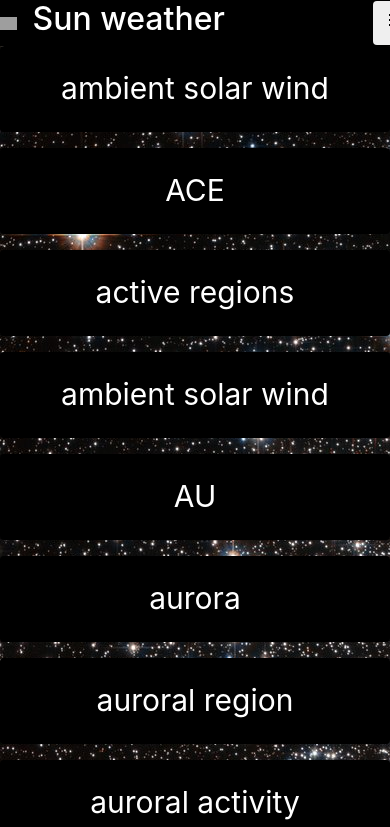
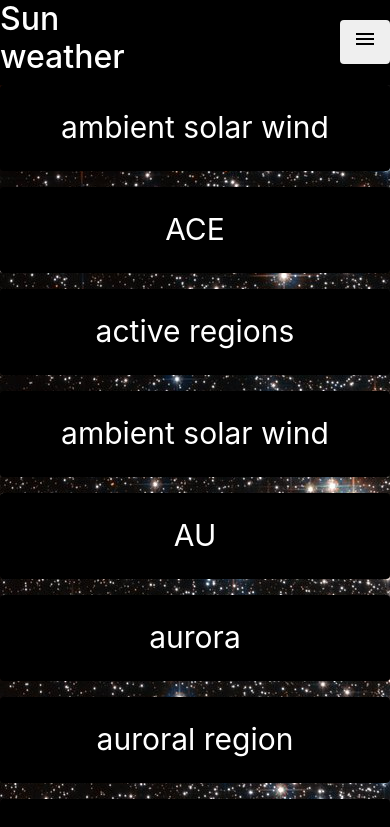
Before and after one commit to karinemalghem/SunWeather-1, an Angular app: page /glossaire in a window 390 px wide. Shown: the top 827 px of the page. Built offline with nearby package versions, Linux system fonts and the light colour scheme; grey boxes are pictures that could not be loaded.

Commit message:
Menu buger op

```diff
--- a/src/app/navbar/navbar.component.css
+++ b/src/app/navbar/navbar.component.css
@@ -1,7 +1,7 @@
 .bg-black {
-    background-color: #000000;
+    background-color: #000;
 }
 
-.link:hover {
-    background-color: #FF8F35;
+.dropdown-item:hover {
+    background-color: #000;
 }
--- a/src/app/navbar/navbar.component.html
+++ b/src/app/navbar/navbar.component.html
@@ -1,9 +1,9 @@
 <div class="container-fluid pl-0 pr-0">
   <nav class="navbar navbar-expand-sm bg-black pl-0 pr-0 pt-0 pb-0">
-    <img class="pl-0 col-1" src="https://images-assets.nasa.gov/image/GSFC_20171208_Archive_e001661/GSFC_20171208_Archive_e001661~small.jpg"  alt="">
+    <img class="pl-0 col-1 d-none d-md-none d-lg-block" src="https://images-assets.nasa.gov/image/GSFC_20171208_Archive_e001661/GSFC_20171208_Archive_e001661~small.jpg"  alt="">
 
 <!-- menu grand ecran Start -->
-    <ul class="navbar-nav justify-content-center col-10">
+    <ul class="navbar-nav justify-content-center col-6 col-md-8 col-lg-10">
       <h2 class="d-lg-none d-md-block text-white">Sun weather</h2>
       <li class="nav-item d-none d-md-none d-lg-block">
         <a routerLink="" class="nav-link"><button type="button" class="btn btn-link text-uppercase text-white">home</button></a>
@@ -19,7 +19,7 @@
 <!-- menu grand ecran END-->
 
 <!-- menu burger START-->
-<div class="dropdown  col-1 dropleft d-lg-none d-md-block ">
+<div class="dropdown  col-2 offset-sm-4 offset-md-2 dropleft d-lg-none d-md-block ">
   <button class="btn btn-ligth" type="button" id="dropdownMenuButton" data-toggle="dropdown" aria-haspopup="true" aria-expanded="false">
     <svg style="width:24px;height:24px" viewBox="0 0 24 24"><path fill="#000000" d="M3,6H21V8H3V6M3,11H21V13H3V11M3,16H21V18H3V16Z" />
     </svg>
```
